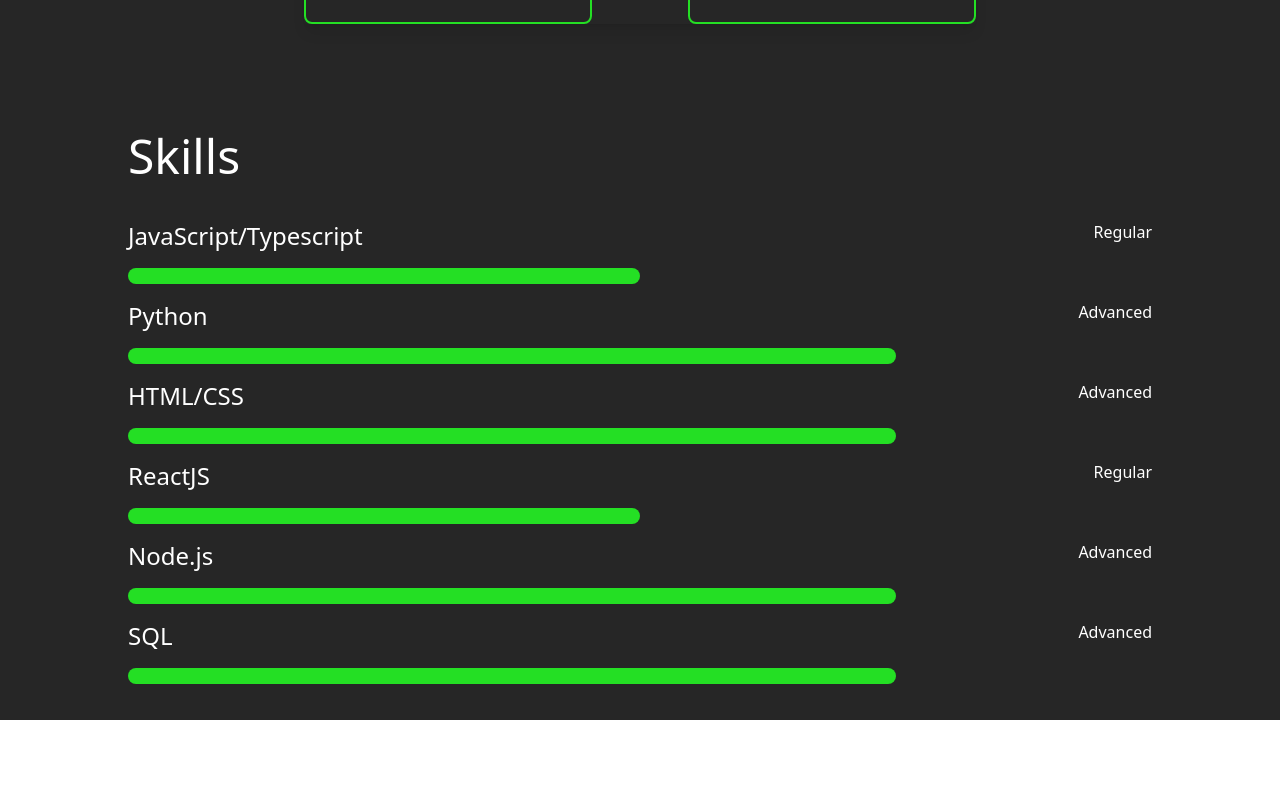
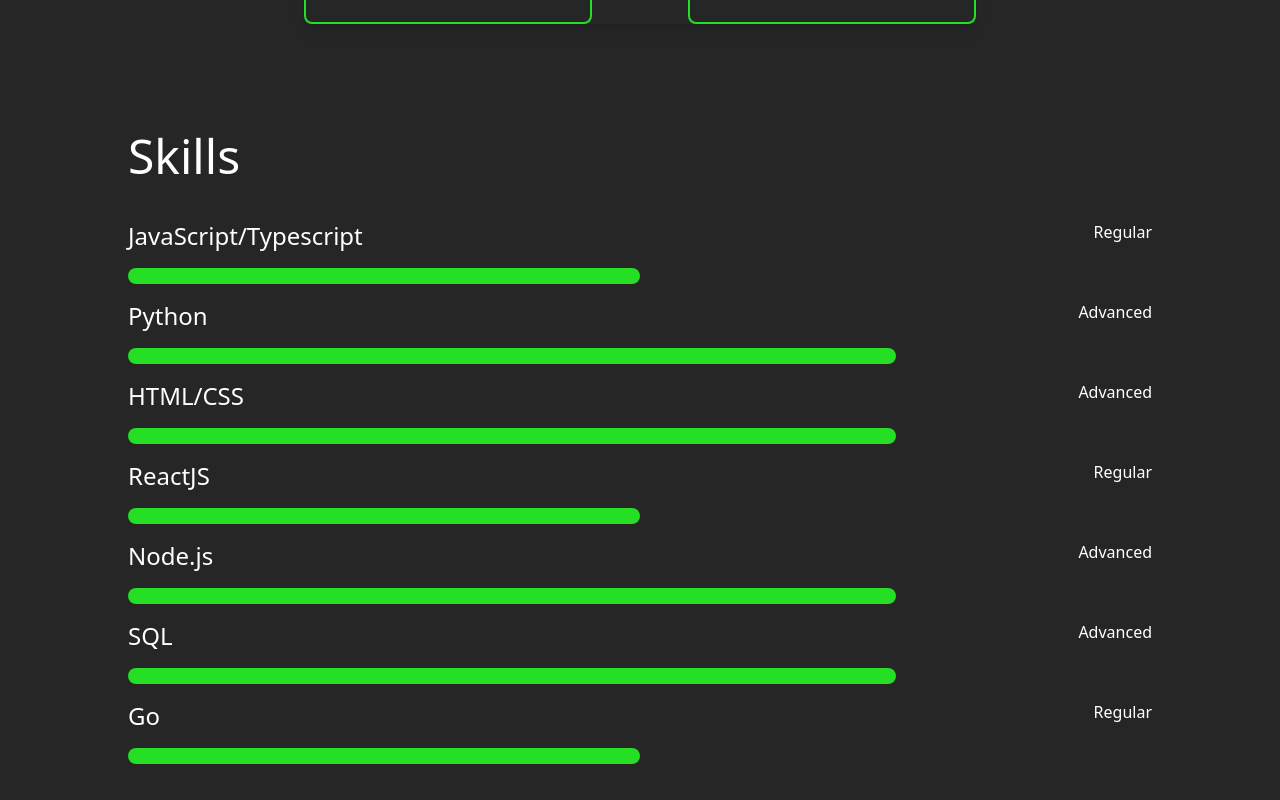
Before and after one commit to bubloo1/portfolio_website, a React (Vite) app: page / in a window 1280 px wide. Shown: the part 1645-2445 px from the top of the page. Before the commit the page ends 2365 px from the top, so only its background shows below. Built offline with nearby package versions, Linux system fonts and the light colour scheme.

Commit message:
added go

```diff
--- a/src/components/Skills.tsx
+++ b/src/components/Skills.tsx
@@ -57,6 +57,15 @@
 
             </div>
         </div>
+        <div>
+            <div className="flex justify-between">
+                <h2 className="text-2xl max-[500px]:text-xl">Go</h2>
+                <h2>Regular</h2>
+            </div>
+            <div className="w-2/4 h-4 bg-customColor rounded-full my-4">
+
+            </div>
+        </div>
 
     </section>
   )
```
